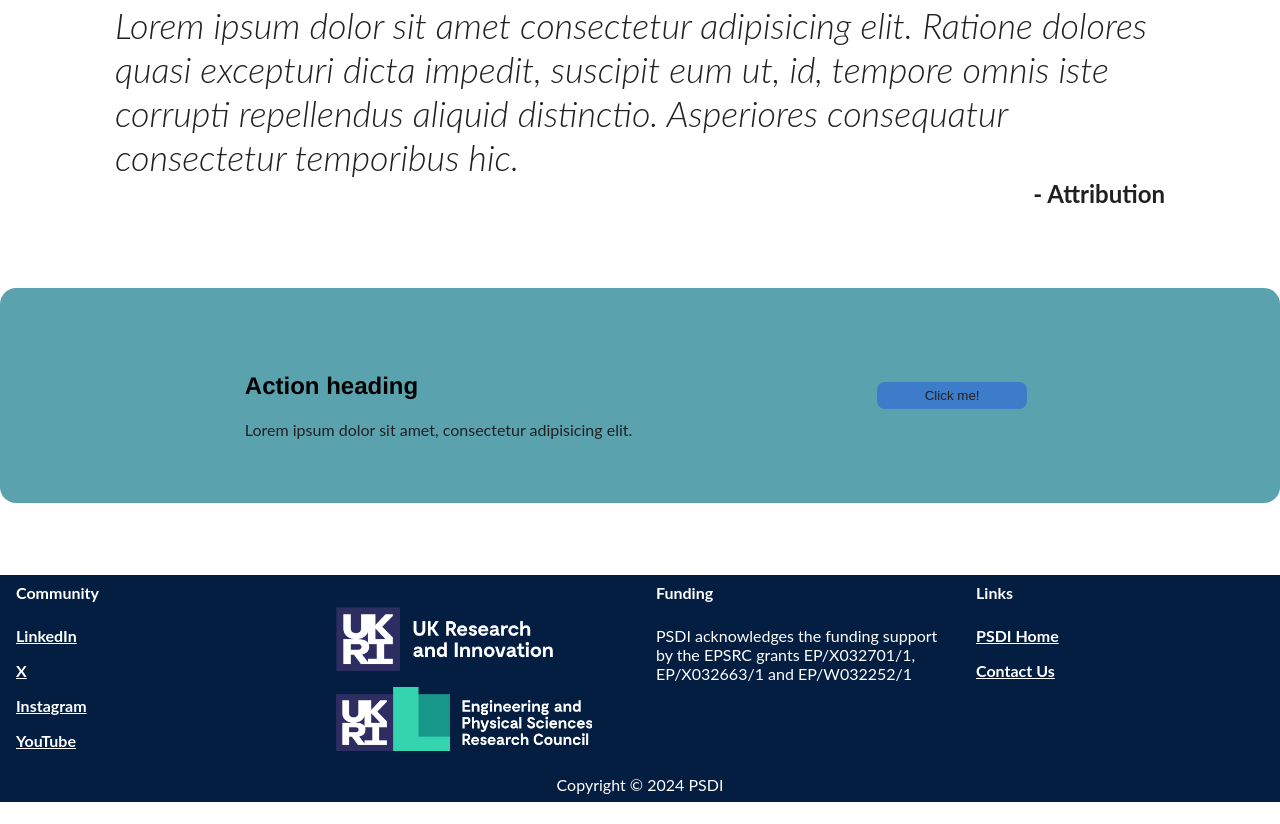
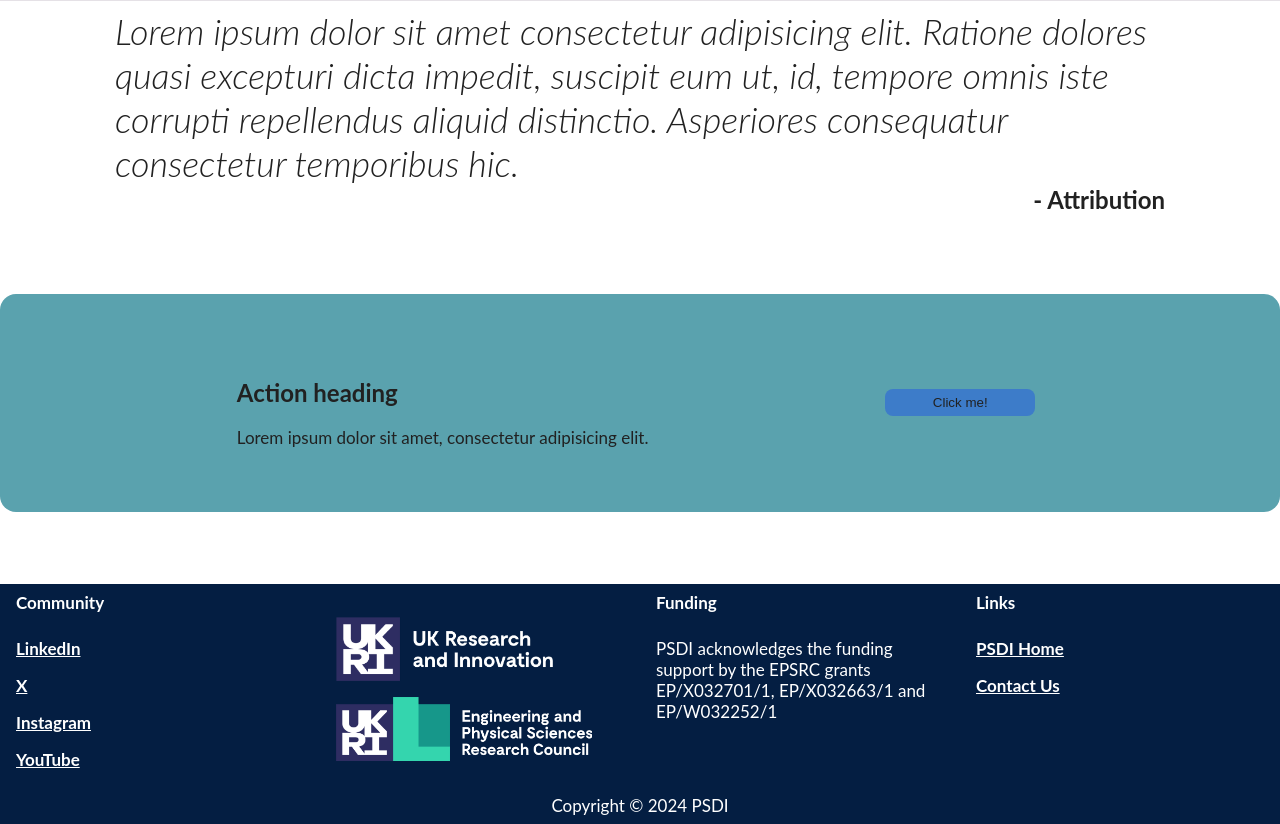
Before and after one commit to PSDI-UK/psdi-common-style, a plain HTML site: page index.html in a window 1280 px wide. Shown: the part 717-1541 px from the top of the page. Before the commit the page ends 1519 px from the top, so only its background shows below. Drawn offline with Linux system fonts and the light colour scheme.

Commit message:
Use IFM variables for simplicity

```diff
--- a/psdi-common.css
+++ b/psdi-common.css
@@ -7,9 +7,10 @@
   /* included and used appropriately by the various builders.                */
 
 
-  /* Fonts */
-  --psdi-font-body   : Lato, Helvetica, Arial, Lucida, sans-serif;
-  --psdi-font-heading: Oswald, Helvetica, Arial, Lucida, sans-serif;
+  /* Font */
+  --ifm-font-size-base  : 17px;
+  --ifm-line-height-base: 1.65;
+  --ifm-font-family-base: Lato, Helvetica, Arial, Lucida, sans-serif;
 
   /* Background and text colors */
 
@@ -29,26 +30,22 @@
   --psdi-dm-bg-color-default          : #000000;
 
   /* Primary color (light mode) - used for Hero panel and footer */
-  --psdi-text-color-primary-body   : var(--psdi-light-text-color-body);
-  --psdi-text-color-primary-heading: var(--psdi-light-text-color-heading);
-  --psdi-bg-color-primary          : #041e42;
-  --psdi-bg-color-primary-dark     : #041b3b;
-  --psdi-bg-color-primary-darker   : #031938;
-  --psdi-bg-color-primary-darkest  : #03152e;
-  --psdi-bg-color-primary-light    : #042149;
-  --psdi-bg-color-primary-lighter  : #05224c;
-  --psdi-bg-color-primary-lightest : #052756;
+  --psdi-bg-color-primary         : #041e42;
+  --psdi-bg-color-primary-dark    : #041b3b;
+  --psdi-bg-color-primary-darker  : #031938;
+  --psdi-bg-color-primary-darkest : #03152e;
+  --psdi-bg-color-primary-light   : #042149;
+  --psdi-bg-color-primary-lighter : #05224c;
+  --psdi-bg-color-primary-lightest: #052756;
 
   /* Primary color (dark mode) */
-  --psdi-dm-text-color-primary-body   : var(--psdi-dark-text-color-body);
-  --psdi-dm-text-color-primary-heading: var(--psdi-dark-text-color-heading);
-  --psdi-dm-bg-color-primary          : #96caf4;
-  --psdi-dm-bg-color-primary-dark     : #72b8f0;
-  --psdi-dm-bg-color-primary-darker   : #61afee;
-  --psdi-dm-bg-color-primary-darkest  : #2b94e9;
-  --psdi-dm-bg-color-primary-light    : #badcf8;
-  --psdi-dm-bg-color-primary-lighter  : #cbe5fa;
-  --psdi-dm-bg-color-primary-lightest : #ffffff;
+  --psdi-dm-bg-color-primary         : #96caf4;
+  --psdi-dm-bg-color-primary-dark    : #72b8f0;
+  --psdi-dm-bg-color-primary-darker  : #61afee;
+  --psdi-dm-bg-color-primary-darkest : #2b94e9;
+  --psdi-dm-bg-color-primary-light   : #badcf8;
+  --psdi-dm-bg-color-primary-lighter : #cbe5fa;
+  --psdi-dm-bg-color-primary-lightest: #ffffff;
 
   /* Secondary color (light mode) */
   --psdi-text-color-secondary-body   : var(--psdi-dark-text-color-body);
@@ -73,39 +70,65 @@
   --psdi-dm-bg-color-secondary-lightest : #f3f3f3;
 
   /* Success color */
-  --psdi-bg-color-success         : #5aa2ae;
-  --psdi-bg-color-success-dark    : #4e949f;
-  --psdi-bg-color-success-darker  : #4a8c97;
-  --psdi-bg-color-success-darkest : #3d737c;
-  --psdi-bg-color-success-light   : #6cacb7;
-  --psdi-bg-color-success-lighter : #75b1bb;
-  --psdi-bg-color-success-lightest: #8fc0c8;
+  --ifm-color-success         : #5aa2ae;
+  --ifm-color-success-dark    : #4e949f;
+  --ifm-color-success-darker  : #4a8c97;
+  --ifm-color-success-darkest : #3d737c;
+  --ifm-color-success-light   : #6cacb7;
+  --ifm-color-success-lighter : #75b1bb;
+  --ifm-color-success-lightest: #8fc0c8;
 
   /* Info color */
-  --psdi-bg-color-info         : #3d7cc9;
-  --psdi-bg-color-info-dark    : #336fb8;
-  --psdi-bg-color-info-darker  : #3069ae;
-  --psdi-bg-color-info-darkest : #28578f;
-  --psdi-bg-color-info-light   : #518acf;
-  --psdi-bg-color-info-lighter : #5c91d2;
-  --psdi-bg-color-info-lightest: #7aa6da;
+  --ifm-color-info         : #3d7cc9;
+  --ifm-color-info-dark    : #336fb8;
+  --ifm-color-info-darker  : #3069ae;
+  --ifm-color-info-darkest : #28578f;
+  --ifm-color-info-light   : #518acf;
+  --ifm-color-info-lighter : #5c91d2;
+  --ifm-color-info-lightest: #7aa6da;
 
   /* Warning color */
-  --psdi-bg-color-warning         : #ff9e18;
-  --psdi-bg-color-warning-dark    : #fb9200;
-  --psdi-bg-color-warning-darker  : #ed8a00;
-  --psdi-bg-color-warning-darkest : #c37100;
-  --psdi-bg-color-warning-light   : #ffaa34;
-  --psdi-bg-color-warning-lighter : #ffb042;
-  --psdi-bg-color-warning-lightest: #ffc16c;
+  --ifm-color-warning         : #ff9e18;
+  --ifm-color-warning-dark    : #fb9200;
+  --ifm-color-warning-darker  : #ed8a00;
+  --ifm-color-warning-darkest : #c37100;
+  --ifm-color-warning-light   : #ffaa34;
+  --ifm-color-warning-lighter : #ffb042;
+  --ifm-color-warning-lightest: #ffc16c;
 
   /* Danger color */
-  --psdi-bg-color-danger         : #993366;
-  --psdi-bg-color-danger-dark    : #8a2e5c;
-  --psdi-bg-color-danger-darker  : #822b57;
-  --psdi-bg-color-danger-darkest : #6b2447;
-  --psdi-bg-color-danger-light   : #a83870;
-  --psdi-bg-color-danger-lighter : #b03b75;
-  --psdi-bg-color-danger-lightest: #c24785;
+  --ifm-color-danger         : #993366;
+  --ifm-color-danger-dark    : #8a2e5c;
+  --ifm-color-danger-darker  : #822b57;
+  --ifm-color-danger-darkest : #6b2447;
+  --ifm-color-danger-light   : #a83870;
+  --ifm-color-danger-lighter : #b03b75;
+  --ifm-color-danger-lightest: #c24785;
+
+  /* Set specific colors to used based on light/dark-mode */
+  /* Define light mode here first, as default */
+  --ifm-background-color          : var(--psdi-bg-color-default);
+  --ifm-color-primary             : var(--psdi-bg-color-primary);
+  --ifm-background-color-secondary: var(--psdi-bg-color-secondary);
+
+  --ifm-font-color-base        : var(--psdi-dark-text-color-body);
+  --ifm-hero-text-color        : var(--psdi-light-text-color-body);
+  --ifm-heading-color          : inherit;
+  --ifm-font-color-secondary   : var(--psdi-text-color-secondary-body);
+  --ifm-heading-color-secondary: inherit;
 
 }
+
+[data-theme='dark'] {
+
+  /* Set dark mode colors here */
+  --ifm-background-color          : var(--psdi-dm-bg-color-default);
+  --ifm-color-primary             : var(--psdi-dm-bg-color-primary);
+  --ifm-background-color-secondary: var(--psdi-dm-bg-color-secondary);
+
+  --ifm-font-color-base        : var(--psdi-light-text-color-body);
+  --ifm-hero-text-color        : var(--psdi-dark-text-color-body);
+  --ifm-heading-color          : inherit;
+  --ifm-font-color-secondary   : var(--psdi-dm-text-color-secondary-body);
+  --ifm-heading-color-secondary: inherit;
+}
--- a/style.css
+++ b/style.css
@@ -2,49 +2,20 @@
 
 :root {
 
-  /* Set specific colors to use based on color scheme - light-mode here, as default */
-  --bg-color     : var(--psdi-bg-color-default);
-  --bg-color-hero: var(--psdi-bg-color-primary);
-  --bg-color-alt : var(--psdi-bg-color-secondary);
-
-  --bg-color-img: var(--psdi-bg-color-info);
-
-  --alt-color-blue         : var(--psdi-bg-color-info);
-  --alt-color-blue-semipale: var(--psdi-bg-color-info-light);
-  --alt-color-blue-pale    : var(--psdi-bg-color-info-lighter);
-  --alt-color-green        : var(--psdi-bg-color-success);
-
-  --text-color             : var(--psdi-text-color-default-body);
-  --text-color-heading     : var(--psdi-text-color-default-heading);
-  --text-color-img         : var(--psdi-text-color-default-body);
-  --text-color-hero        : var(--psdi-text-color-primary-body);
-  --text-color-hero-heading: var(--psdi-text-color-primary-heading);
-  --text-color-alt         : var(--psdi-text-color-secondary-body);
-  --text-color-alt-heading : var(--psdi-text-color-secondary-heading);
+  --alt-color-blue         : var(--ifm-color-info);
+  --alt-color-blue-semipale: var(--ifm-color-info-light);
+  --alt-color-blue-pale    : var(--ifm-color-info-lighter);
+  --alt-color-green        : var(--ifm-color-success);
 
 }
 
 [data-theme='dark'] {
 
-  /* Set dark mode colors here */
-  --bg-color     : var(--psdi-dm-bg-color-default);
-  --bg-color-hero: var(--psdi-dm-bg-color-primary);
-  --bg-color-alt : var(--psdi-dm-bg-color-secondary);
+  --alt-color-blue         : var(--ifm-color-info-darkest);
+  --alt-color-blue-semipale: var(--ifm-color-info-darker);
+  --alt-color-blue-pale    : var(--ifm-color-info-dark);
+  --alt-color-green        : var(--ifm-color-success-darkest);
 
-  --bg-color-img: var(--psdi-dm-bg-color-info-darkest);
-
-  --alt-color-blue         : var(--psdi-bg-color-info-darkest);
-  --alt-color-blue-semipale: var(--psdi-bg-color-info-darker);
-  --alt-color-blue-pale    : var(--psdi-bg-color-info-dark);
-  --alt-color-green        : var(--psdi-bg-color-success-darkest);
-
-  --text-color             : var(--psdi-dm-text-color-default-body);
-  --text-color-heading     : var(--psdi-dm-text-color-default-heading);
-  --text-color-img         : var(--psdi-text-color-default-body);
-  --text-color-hero        : var(--psdi-dm-text-color-primary-body);
-  --text-color-hero-heading: var(--psdi-dm-text-color-primary-heading);
-  --text-color-alt         : var(--psdi-dm-text-color-secondary-body);
-  --text-color-alt-heading : var(--psdi-dm-text-color-secondary-heading);
 }
 
 * {
@@ -53,24 +24,15 @@
 
 body {
   min-height      : 100vh;
-  font-family     : var(--psdi-font-body);
-  font-size       : 16px;
-  background-color: var(--bg-color);
-  color           : var(--text-color);
+  font-family     : var(--ifm-font-family-base);
+  font-size       : var(--ifm-font-size-base);
+  background-color: var(--ifm-background-color);
+  color           : var(--ifm-font-color-base);
   display         : flex;
   flex-direction  : column;
   justify-content : space-between;
   padding         : 0px;
   margin          : 0px;
-}
-
-h1,
-h2,
-h3,
-h4,
-h5,
-h6 {
-  font-family: var(--psdi-font-heading);
 }
 
 a {
@@ -84,7 +46,7 @@ a:hover {
 
 button {
   background-color: var(--alt-color-blue);
-  color           : var(--text-color);
+  color           : var(--ifm-font-color-base);
   border-radius   : 8px;
   font            : 18px;
   padding         : 6px;
@@ -97,10 +59,6 @@ button:hover {
 
 button:active {
   background-color: var(--alt-color-blue-pale);
-}
-
-img {
-  color: var(--text-color-img);
 }
 
 .lm-only {
@@ -143,13 +101,13 @@ body>* {
 }
 
 .hero-panel {
-  background-color: var(--bg-color-hero);
-  color           : var(--text-color-hero);
+  background-color: var(--ifm-color-primary);
+  color           : var(--ifm-hero-text-color);
 }
 
 .samples-panel {
-  background-color: var(--bg-color-alt);
-  color           : var(--text-color-alt);
+  background-color: var(--ifm-background-color-secondary);
+  color           : var(--ifm-font-color-secondary);
 }
 
 .header .max-width-box {
@@ -255,7 +213,7 @@ ul {
   font-size    : 36px;
   font-weight  : 900;
   margin-bottom: 32px;
-  color        : var(--text-color-alt-heading);
+  color        : var(--ifm-heading-color-secondary);
 }
 
 .samples-display {
@@ -339,7 +297,7 @@ ul {
 }
 
 .action-heading {
-  color      : var(--text-color-heading);
+  color      : var(--ifm-heading-color);
   font-size  : 24px;
   font-weight: bold;
 }
@@ -350,8 +308,8 @@ ul {
 }
 
 .footer {
-  background-color: var(--bg-color-hero);
-  color           : var(--text-color-hero-heading);
+  background-color: var(--ifm-color-primary);
+  color           : var(--ifm-hero-text-color);
 }
 
 .row {
@@ -372,7 +330,7 @@ ul {
 }
 
 .footer__title {
-  color      : var(--text-color-hero-heading);
+  color      : var(--ifm-heading-color);
   font-weight: bold;
 }
 
```
